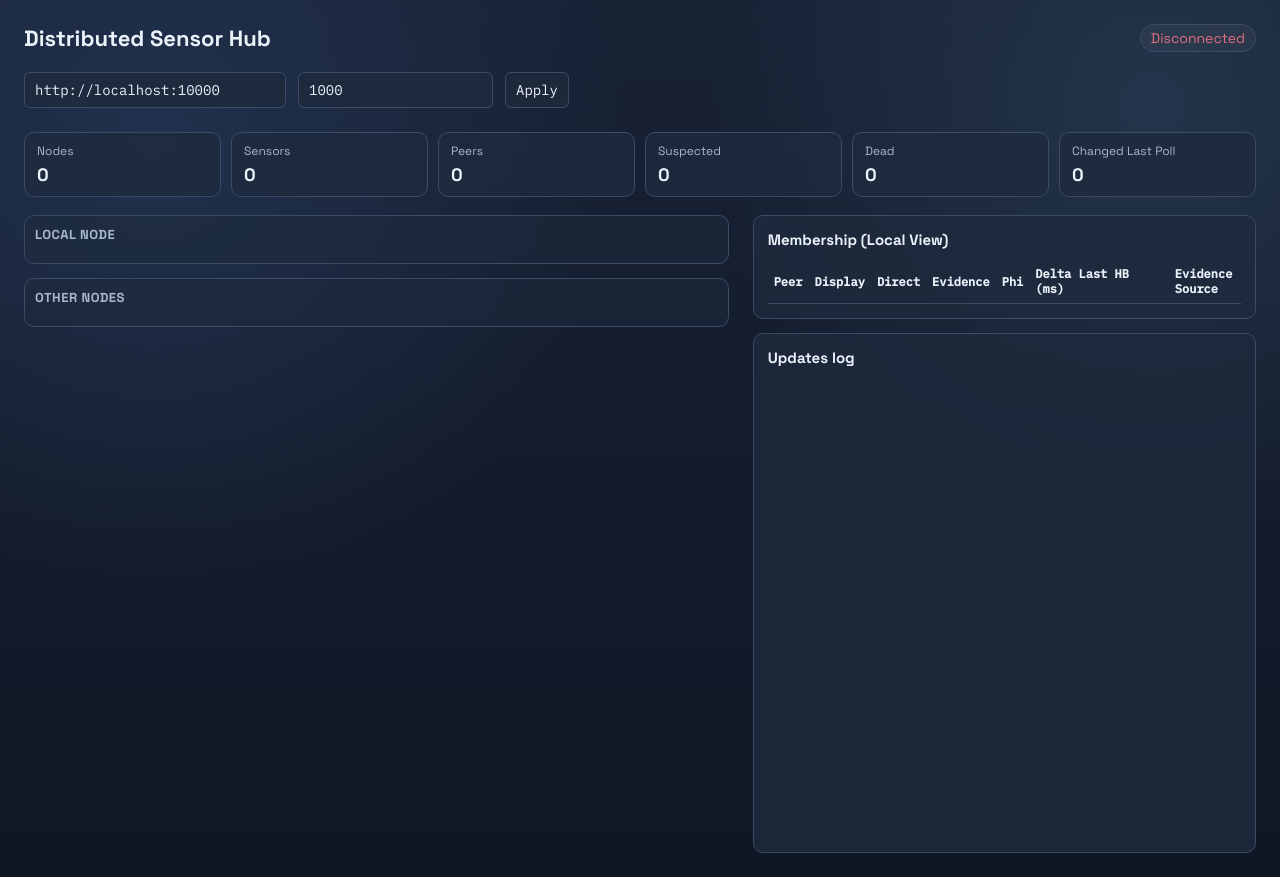
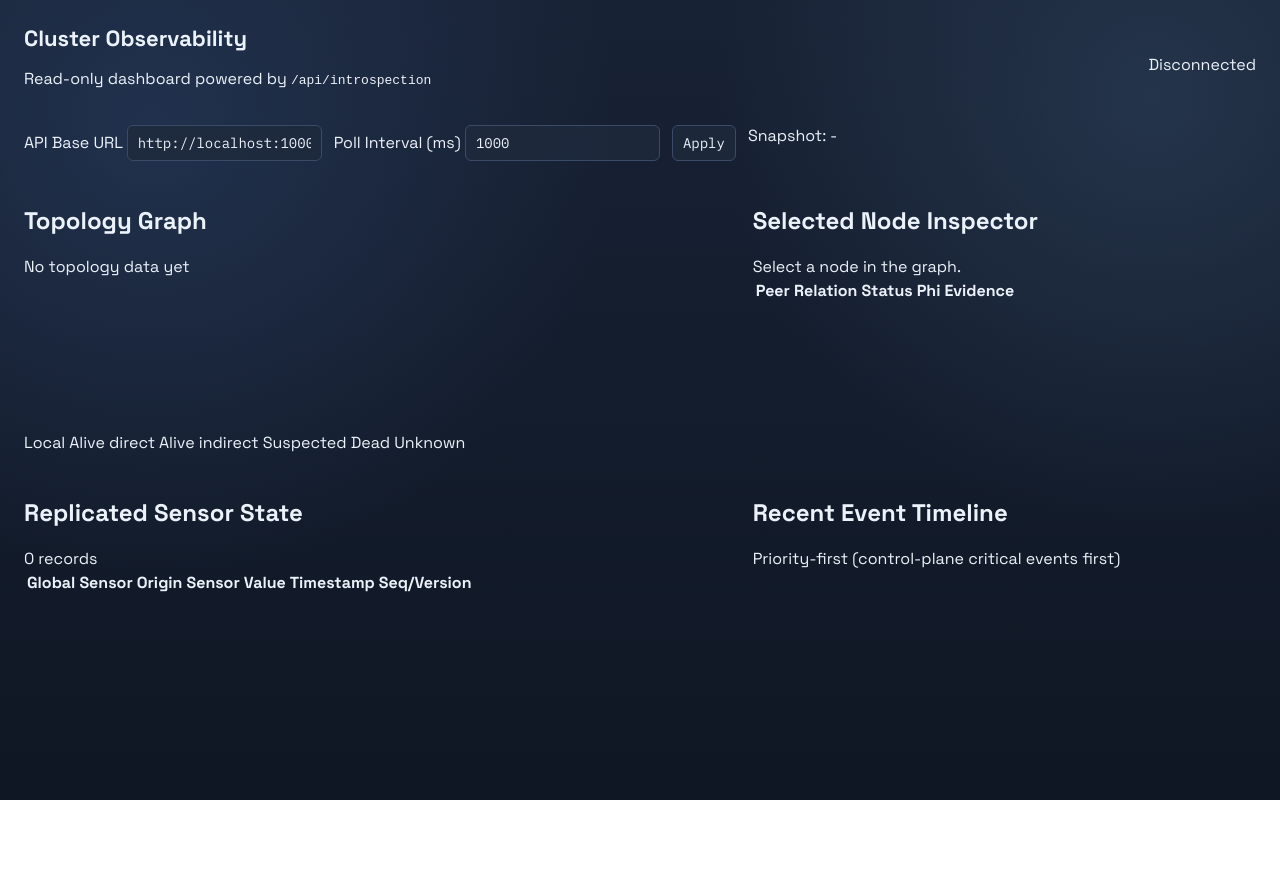
Before and after one commit to AlexSantini10/distributed-sensor-hub, a website: page web/index.html in a window 1280 px wide. After the commit the page ends 800 px from the top, so only its background shows below. Drawn offline with Linux system fonts and the light colour scheme; no server answers.

Commit message:
feat(web): :sparkles: UI improvement

```diff
--- a/web/index.html
+++ b/web/index.html
@@ -2,70 +2,105 @@
 <html lang="en">
 <head>
 <meta charset="UTF-8">
-<title>Distributed Sensor Hub</title>
 <meta name="viewport" content="width=device-width, initial-scale=1">
+<title>Cluster Observability Dashboard</title>
+<link rel="preconnect" href="https://fonts.googleapis.com">
+<link rel="preconnect" href="https://fonts.gstatic.com" crossorigin>
 <link href="https://fonts.googleapis.com/css2?family=Space+Grotesk:wght@400;500;700&family=IBM+Plex+Mono:wght@400;500&display=swap" rel="stylesheet">
 <link rel="stylesheet" href="./styles.css">
 </head>
 <body>
-
-<header>
-  <h1>Distributed Sensor Hub</h1>
-  <div id="status">Disconnected</div>
+  <header class="header">
+    <div>
+      <h1>Cluster Observability</h1>
+      <p class="subtitle">Read-only dashboard powered by <code>/api/introspection</code></p>
+    </div>
+    <div id="connection-status" class="status disconnected">Disconnected</div>
   </header>
 
-<div class="controls">
-  <input id="base-url" value="http://localhost:10000" size="28">
-  <input id="refresh-ms" type="number" value="1000" min="200" step="100">
-  <button id="apply">Apply</button>
-</div>
-
-<section class="stats">
-  <div class="stat"><div class="label">Nodes</div><div id="stat-nodes" class="value">0</div></div>
-  <div class="stat"><div class="label">Sensors</div><div id="stat-sensors" class="value">0</div></div>
-  <div class="stat"><div class="label">Peers</div><div id="stat-peers" class="value">0</div></div>
-  <div class="stat"><div class="label">Suspected</div><div id="stat-suspected" class="value">0</div></div>
-  <div class="stat"><div class="label">Dead</div><div id="stat-dead" class="value">0</div></div>
-  <div class="stat"><div class="label">Changed Last Poll</div><div id="stat-changed" class="value">0</div></div>
+  <section class="controls" aria-label="Polling controls">
+    <label>
+      API Base URL
+      <input id="base-url" type="text" value="http://localhost:10000" spellcheck="false">
+    </label>
+    <label>
+      Poll Interval (ms)
+      <input id="poll-ms" type="number" value="1000" min="250" step="250">
+    </label>
+    <button id="apply" type="button">Apply</button>
+    <div class="timestamp">Snapshot: <span id="snapshot-time">-</span></div>
   </section>
 
-<main>
-  <section id="nodes">
-    <div class="nodes-group">
-      <h2 class="nodes-group-title">Local Node</h2>
-      <div id="nodes-local" class="nodes-grid"></div>
+  <section id="metrics-strip" class="metrics-strip" aria-label="Cluster metrics summary"></section>
+
+  <main class="dashboard">
+    <section class="panel topology-panel" aria-labelledby="topology-title">
+      <div class="panel-head">
+        <h2 id="topology-title">Topology Graph</h2>
+        <div id="topology-hint" class="hint">No topology data yet</div>
       </div>
-    <div class="nodes-group">
-      <h2 class="nodes-group-title">Other Nodes</h2>
-      <div id="nodes-remote" class="nodes-grid"></div>
+      <div class="topology-canvas-wrap">
+        <canvas id="topology-canvas" aria-label="Cluster topology graph"></canvas>
+      </div>
+      <div class="legend">
+        <span><i class="dot local"></i> Local</span>
+        <span><i class="dot alive-direct"></i> Alive direct</span>
+        <span><i class="dot alive-indirect"></i> Alive indirect</span>
+        <span><i class="dot suspected"></i> Suspected</span>
+        <span><i class="dot dead"></i> Dead</span>
+        <span><i class="dot unknown"></i> Unknown</span>
       </div>
     </section>
 
-  <section id="side-panels">
-    <section id="membership">
-      <h2>Membership (Local View)</h2>
-      <div class="membership-scroll">
+    <section class="panel inspector-panel" aria-labelledby="inspector-title">
+      <div class="panel-head">
+        <h2 id="inspector-title">Selected Node Inspector</h2>
+      </div>
+      <div id="inspector-summary" class="inspector-summary">Select a node in the graph.</div>
+      <div class="table-wrap">
         <table>
           <thead>
             <tr>
               <th>Peer</th>
-              <th>Display</th>
-              <th>Direct</th>
+              <th>Relation</th>
+              <th>Status</th>
+              <th>Phi</th>
               <th>Evidence</th>
-              <th>Phi</th>
-              <th>Delta Last HB (ms)</th>
-              <th>Evidence Source</th>
             </tr>
           </thead>
-          <tbody id="membership-body"></tbody>
+          <tbody id="inspector-peers"></tbody>
         </table>
       </div>
     </section>
 
-    <section id="log">
-      <h2>Updates log</h2>
-      <div id="log-entries"></div>
+    <section class="panel sensors-panel" aria-labelledby="sensors-title">
+      <div class="panel-head">
+        <h2 id="sensors-title">Replicated Sensor State</h2>
+        <div id="sensor-count" class="hint">0 records</div>
+      </div>
+      <div class="table-wrap tall">
+        <table>
+          <thead>
+            <tr>
+              <th>Global Sensor</th>
+              <th>Origin</th>
+              <th>Sensor</th>
+              <th>Value</th>
+              <th>Timestamp</th>
+              <th>Seq/Version</th>
+            </tr>
+          </thead>
+          <tbody id="sensor-table"></tbody>
+        </table>
+      </div>
     </section>
+
+    <section class="panel timeline-panel" aria-labelledby="timeline-title">
+      <div class="panel-head">
+        <h2 id="timeline-title">Recent Event Timeline</h2>
+        <div class="hint">Priority-first (control-plane critical events first)</div>
+      </div>
+      <div id="timeline" class="timeline" aria-live="polite"></div>
     </section>
   </main>
 
```
Lines whose indentation alone changed are shown as unchanged.
